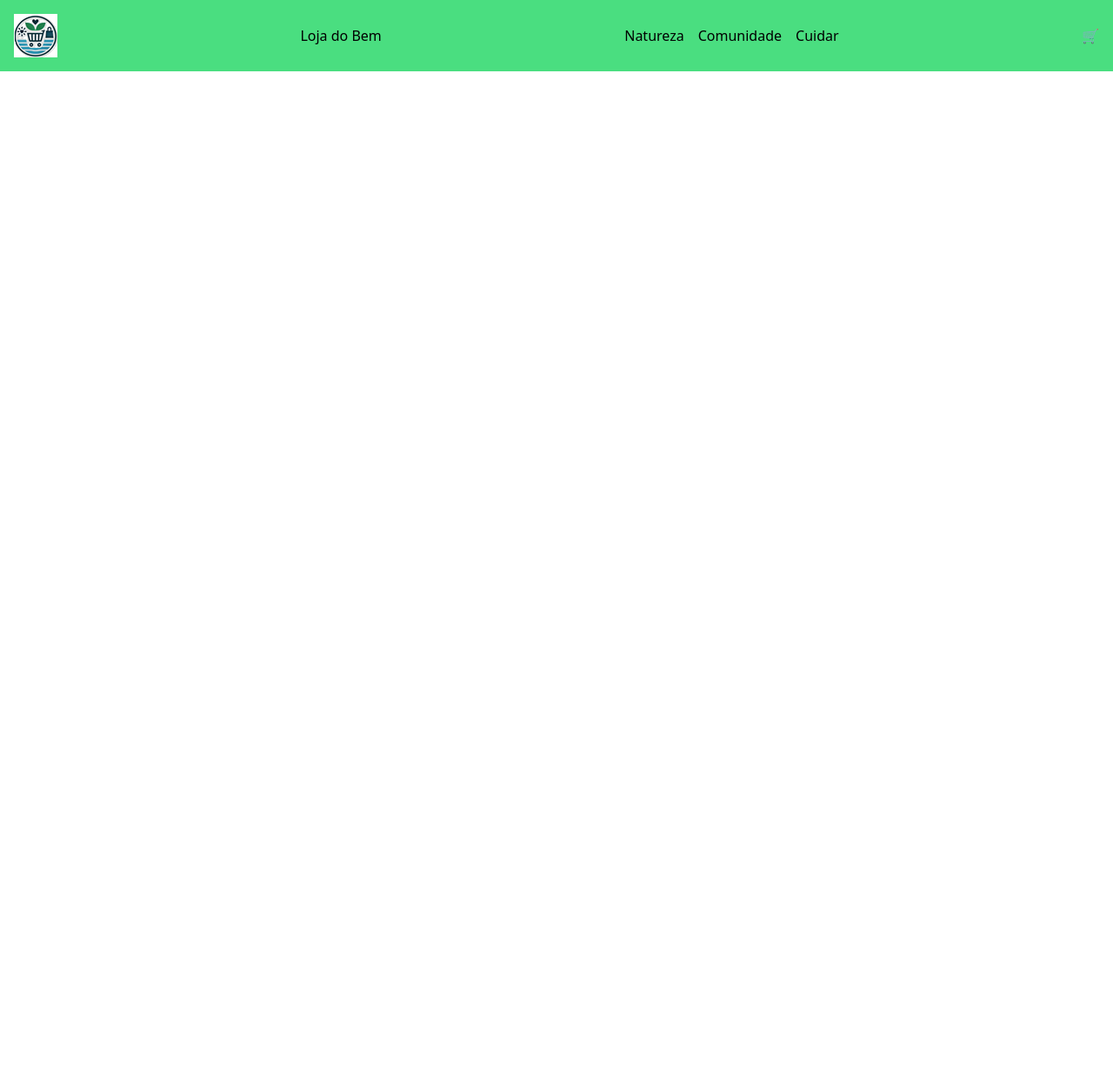
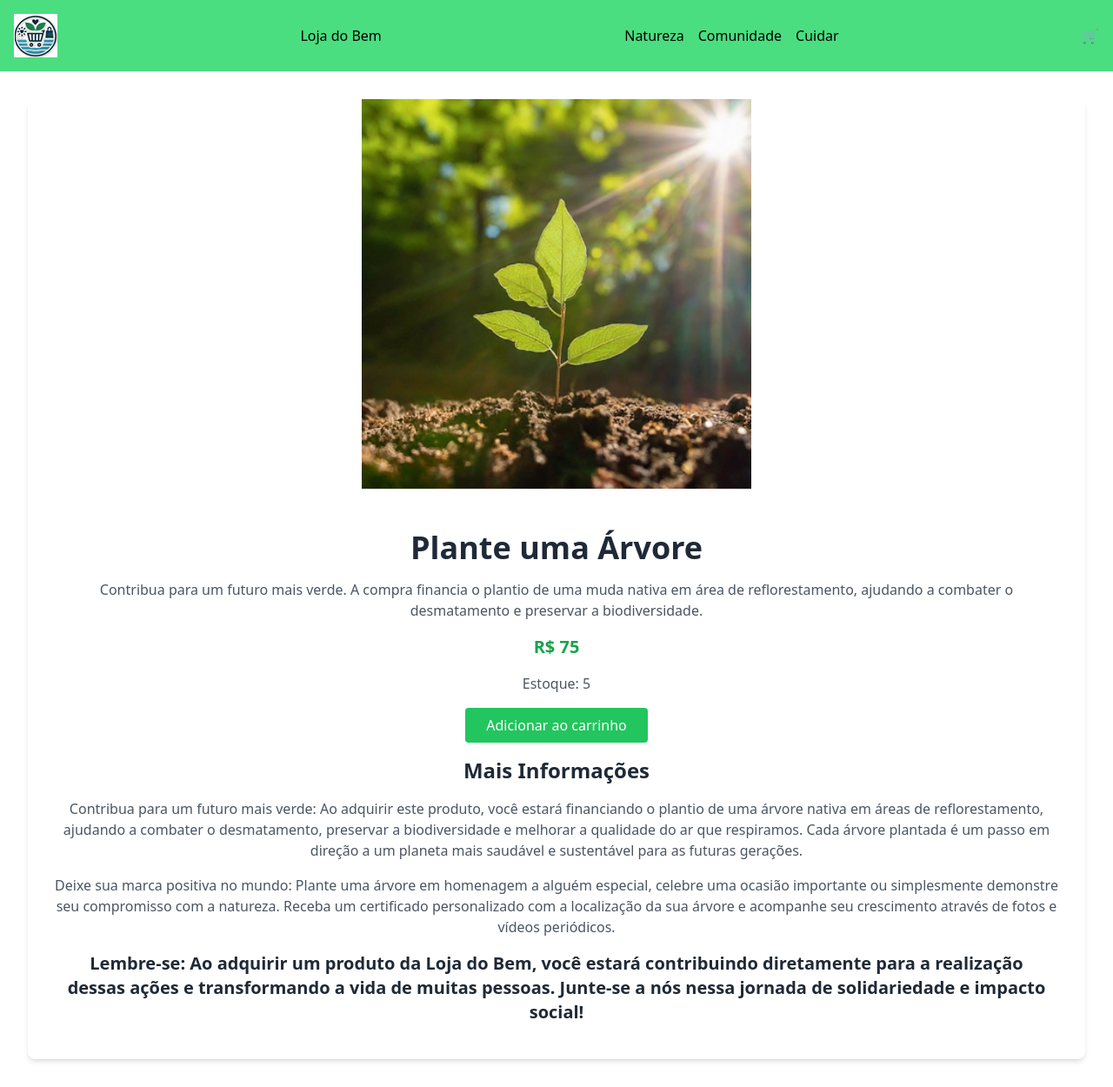
Before and after one commit to Gferracioli/LojadoBem, a React (Create React App) app: page /item/1 in a window 1280 px wide. Shown: the whole page at 87% size. Before the commit the page ends 800 px from the top, so only its background shows below. Built offline with nearby package versions, Linux system fonts and the light colour scheme.

Commit message:
acertei os paths e detalhes iniciais

```diff
--- a/src/components/ItemList.tsx
+++ b/src/components/ItemList.tsx
@@ -37,7 +37,6 @@ const styles = {
         display: 'grid',
         gridTemplateColumns: 'repeat(auto-fill, minmax(300px, 1fr))',
         gap: '0.5rem',
-
     },
 };
 
--- a/src/components/NavBar.tsx
+++ b/src/components/NavBar.tsx
@@ -14,7 +14,7 @@ const NavBar = () => {
 
         <div className="flex items-center space-x-4">
           {data.categorias.map((categoria) => (
-            <Link key={categoria.id} to={`/category/${categoria.id}`}>
+            <Link key={categoria.id} to={`/categoria/${categoria.id}`}>
               {categoria.nome}
             </Link>
           ))}
--- a/src/data/produtos.json
+++ b/src/data/produtos.json
@@ -2,15 +2,15 @@
   "categorias": [
     {
       "id": 1,
-      "nome" : "Natureza"
+      "nome": "Natureza"
     },
     {
       "id": 2,
-      "nome" : "Comunidade"
+      "nome": "Comunidade"
     },
     {
       "id": 3,
-      "nome" : "Cuidar"
+      "nome": "Cuidar"
     }
   ],
   "produtos": [
@@ -18,73 +18,89 @@
       "id": 1,
       "nome": "Plante uma Árvore",
       "descricao": "Contribua para um futuro mais verde. A compra financia o plantio de uma muda nativa em área de reflorestamento, ajudando a combater o desmatamento e preservar a biodiversidade.",
+      "detalhe1": "Contribua para um futuro mais verde: Ao adquirir este produto, você estará financiando o plantio de uma árvore nativa em áreas de reflorestamento, ajudando a combater o desmatamento, preservar a biodiversidade e melhorar a qualidade do ar que respiramos. Cada árvore plantada é um passo em direção a um planeta mais saudável e sustentável para as futuras gerações.",
+      "detalhe2": "Deixe sua marca positiva no mundo: Plante uma árvore em homenagem a alguém especial, celebre uma ocasião importante ou simplesmente demonstre seu compromisso com a natureza. Receba um certificado personalizado com a localização da sua árvore e acompanhe seu crescimento através de fotos e vídeos periódicos.",
       "price": 75,
       "imagemUrl": "/assets/img/plantar.webp",
       "estoque": 5,
-    "categoria" : 1
+      "categoria": 1
     },
     {
       "id": 2,
       "nome": "Revitalize um Parquinho",
       "descricao": " Devolva a alegria às crianças. A compra financia a reforma de um parquinho em área carente, incluindo pintura, reparos nos brinquedos e instalação de novos equipamentos, proporcionando um espaço seguro e divertido para a comunidade.",
+      "detalhe1": "Devolva a alegria às crianças: Ajude a transformar um parquinho abandonado em um espaço seguro e divertido para as crianças da comunidade brincarem e se desenvolverem. Com sua contribuição, poderemos revitalizar os brinquedos, pintar os muros com cores vibrantes e criar um ambiente acolhedor para todos.",
+      "detalhe2": "Promova a inclusão e a acessibilidade: Acreditamos que todas as crianças merecem ter acesso a espaços de lazer adequados. Por isso, buscamos adaptar os parquinhos para que sejam acessíveis a crianças com deficiência, garantindo que todos possam desfrutar da alegria de brincar ao ar livre.",
       "price": 400,
       "imagemUrl": "/assets/img/playground.webp",
       "estoque": 3,
-    "categoria" : 2
+      "categoria": 2
     },
     {
       "id": 3,
       "nome": "Pinte uma Faixa de Pedestres:",
       "descricao": "Promova a segurança no trânsito. A compra financia a pintura e revitalização de uma faixa de pedestres desgastada, garantindo a visibilidade e segurança dos pedestres.",
+      "detalhe1": "Incentive a segurança no trânsito: Ajude a tornar as ruas mais seguras para pedestres, especialmente crianças e idosos, ao contribuir para a pintura e revitalização de faixas de pedestres em áreas de grande circulação. Com cores vibrantes e sinalização clara, podemos conscientizar motoristas e prevenir acidentes.",
+      "detalhe2": "Transforme a paisagem urbana: Além de promover a segurança, a pintura de faixas de pedestres também pode contribuir para a revitalização estética das cidades. Com designs criativos e mensagens inspiradoras, podemos transformar as ruas em espaços mais agradáveis e convidativos para todos.",
       "price": 130,
       "imagemUrl": "/assets/img/faixa_de_pedestre.webp",
       "estoque": 2,
-    "categoria" : 2
+      "categoria": 2
     },
     {
       "id": 4,
       "nome": "Doe uma Cesta Básica",
       "descricao": "Combata a fome na sua cidade. A compra financia a doação de uma cesta básica completa para uma família em situação de vulnerabilidade alimentar, garantindo o acesso a alimentos essenciais.",
+      "detalhe1": "Combata a fome e a insegurança alimentar: Com a sua doação, uma família em situação de vulnerabilidade receberá uma cesta básica completa, com alimentos nutritivos e essenciais para garantir uma alimentação digna e saudável. Sua generosidade fará a diferença na vida de quem mais precisa.",
+      "detalhe2": "Promova a solidariedade e a esperança: A doação de uma cesta básica vai além do simples ato de fornecer alimentos. É uma demonstração de compaixão e apoio, que leva esperança e conforto a famílias que enfrentam dificuldades. Juntos, podemos construir uma sociedade mais justa e igualitária.",
       "price": 58,
       "imagemUrl": "/assets/img/Cesta_basica.webp",
       "estoque": 20,
-    "categoria" : 3
+      "categoria": 3
     },
     {
       "id": 5,
       "nome": "Monte um Kit de Higiene",
       "descricao": "Promova a saúde e o bem-estar. A compra financia a montagem de um kit de higiene pessoal contendo itens essenciais como sabonete, escova de dentes, creme dental, shampoo, condicionador e absorventes, que será doado a pessoas em situação de rua ou abrigos.",
+      "detalhe1": "Cultive a sustentabilidade e o bem-estar: Contribua para a criação de um jardim comunitário, um espaço verde e produtivo onde a comunidade poderá cultivar alimentos orgânicos, ervas medicinais e flores, promovendo a saúde, a educação ambiental e a convivência social.",
+      "detalhe2": "Transforme espaços ociosos em áreas de vida: Um jardim comunitário pode revitalizar terrenos abandonados, transformando-os em áreas de beleza, aprendizado e conexão com a natureza. Junte-se a nós para construir um futuro mais verde e sustentável para todos.",
       "price": 15,
       "imagemUrl": "/assets/img/kit_higiene.webp",
       "estoque": 150,
-    "categoria" : 3
+      "categoria": 3
     },
     {
       "id": 6,
       "nome": "Construa um Jardim Comunitário",
       "descricao": "Crie um espaço verde e de convivência. A compra financia a criação de um jardim comunitário em um espaço público ocioso, transformando-o em um local de lazer, cultivo de alimentos e integração da comunidade.",
+      "detalhe1": "Preserve a beleza natural: Ajude a manter nossas praias e parques limpos e livres de lixo, contribuindo para a preservação da fauna e flora locais e garantindo que todos possam desfrutar desses espaços de lazer e contato com a natureza.",
+      "detalhe2": "Conscientize sobre a importância da preservação ambiental: Ao participar de mutirões de limpeza, você estará não apenas contribuindo para a limpeza do ambiente, mas também incentivando a comunidade a adotar práticas mais sustentáveis e responsáveis em relação ao descarte de resíduos.",
       "price": 3000,
       "imagemUrl": "/assets/img/horta_comunitaria.webp",
       "estoque": 1,
-    "categoria" : 2
+      "categoria": 2
     },
     {
       "id": 7,
       "nome": "Prepare uma Refeição Solidária",
       "descricao": " Ofereça uma refeição quente e nutritiva. A compra financia o preparo e a distribuição de uma refeição completa para pessoas em situação de rua ou vulnerabilidade alimentar. A Loja do Bem pode organizar um evento em parceria com voluntários para cozinhar e distribuir as refeições em locais estratégicos da cidade.",
+      "detalhe1": "Promova a saúde e a dignidade: Com a sua ajuda, podemos montar kits de higiene completos, contendo itens essenciais como sabonete, escova de dentes, pasta de dente, shampoo, condicionador, absorventes e outros produtos de higiene pessoal, para serem distribuídos a pessoas em situação de rua ou vulnerabilidade social.",
+      "detalhe2": "Restaure a autoestima e a confiança: O acesso a produtos de higiene básica é fundamental para a saúde física e mental, além de contribuir para a autoestima e a reinserção social de pessoas em situação de vulnerabilidade. Sua colaboração pode fazer a diferença na vida de alguém.",
       "price": 12,
       "imagemUrl": "/assets/img/refeicao.webp",
       "estoque": 50,
-    "categoria" : 3
+      "categoria": 3
     },
     {
       "id": 8,
       "nome": "Limpe uma Praia ou Parque",
       "descricao": "Preserve o meio ambiente. A compra financia um mutirão de limpeza em uma praia ou parque, removendo o lixo e promovendo a conscientização ambiental na comunidade.",
+      "detalhe1": "Compartilhe o alimento e o afeto: Ajude a preparar e servir refeições nutritivas e saborosas para pessoas em situação de rua ou vulnerabilidade social. Com sua colaboração, poderemos levar não apenas alimento, mas também carinho e atenção a quem mais precisa.",
+      "detalhe2": "Fortaleça os laços comunitários: A preparação e o compartilhamento de refeições solidárias são uma oportunidade de unir pessoas de diferentes origens e realidades em torno de um objetivo comum: combater a fome e promover a inclusão social. Juntos, podemos construir um mundo mais justo e acolhedor para todos.",
       "price": 500,
       "imagemUrl": "/assets/img/limpeza_praia.webp",
       "estoque": 2,
-    "categoria" : 1
+      "categoria": 1
     }
   ]
 }
--- a/src/index.tsx
+++ b/src/index.tsx
@@ -15,7 +15,7 @@ root.render(
   <Routes>
     <Route path="/" element={<Home />} />
     <Route path="/categoria/:id" element={<Home />} />
-    <Route path="/iteem/:id" element={<Detalhes />} />
+    <Route path="/item/:id" element={<Detalhes />} />
   </Routes>
 </BrowserRouter>
 );
--- a/src/pages/detalhes/index.tsx
+++ b/src/pages/detalhes/index.tsx
@@ -1,54 +1,80 @@
-import React, { useEffect, useState } from 'react';
-import { useParams } from 'react-router-dom';
-import data from '../../data/produtos.json';
-
+import React, { useEffect, useState } from "react";
+import { useParams } from "react-router-dom";
+import produtos from "../../data/produtos.json";
 interface Produto {
   id: number;
   nome: string;
   descricao: string;
+  detalhe1: string;
+  detalhe2: string;
   price: number;
   imagemUrl: string;
   estoque: number;
   categoria: number;
 }
 
-const Detalhes = () => {
+const DetalhesProduto = () => {
+  const { id } = useParams<{ id: string }>(); // Captura o ID do item pela URL
+  const [produto, setProduto] = useState<Produto | undefined>();
   const [loading, setLoading] = useState(true);
-    const [item, setItem] = useState<Produto | undefined>();
-    const { id } = useParams<{ id: string }>();
 
   useEffect(() => {
-        setLoading(true);
-
-        const info = new Promise<Produto | undefined>((resolve) => {
+    const getProduto = new Promise<Produto | undefined>((resolve) => {
       setTimeout(() => {
-                resolve(data.produtos.find((product) => product.id === Number(id)));
-            }, 500);
+        const itemEncontrado = produtos.produtos.find(
+          (item) => item.id === Number(id)
+        );
+        resolve(itemEncontrado);
+      }, 500); // Simulação de carregamento
     });
 
-        info.then((resp) => {
+    getProduto.then((data) => {
+      setProduto(data);
       setLoading(false);
-            setItem(resp);
     });
   }, [id]);
 
-    if (loading) return <p>Carregando...</p>;
+  if (loading) return <p className="text-center mt-5">Carregando produto...</p>;
 
-    if (!item) return <p>Produto não encontrado</p>;
+  if (!produto)
+    return <p className="text-center mt-5">Produto não encontrado</p>;
 
   return (
-        <div className="p-4">
+    <div className="container mx-auto p-8">
+      <div className="flex flex-col items-center bg-white shadow-md rounded-lg overflow-hidden">
+        {/* Centralizando e limitando a largura da imagem */}
         <img
-                src={item.imagemUrl}
-                alt={item.nome}
-                className="w-full h-64 object-cover rounded"
+          src={produto.imagemUrl}
+          alt={produto.nome}
+          className="w-full max-w-md h-auto object-cover mx-auto mb-6"
         />
-            <h1 className="text-2xl font-bold mt-4">{item.nome}</h1>
-            <p className="text-gray-700 mt-2">{item.descricao}</p>
-            <p className="text-gray-700 mt-2">Preço: R$ {item.price}</p>
-            <p className="text-gray-700 mt-2">Estoque: {item.estoque}</p>
+        <div className="p-6 text-center">
+          <h1 className="text-4xl font-bold text-gray-800 mb-4">
+            {produto.nome}
+          </h1>
+          <p className="text-gray-600 mb-4">{produto.descricao}</p>
+          <p className="text-xl font-semibold text-green-600 mb-4">
+            R$ {produto.price}
+          </p>
+          <p className="text-gray-600 mb-4">Estoque: {produto.estoque}</p>
+          <button className="bg-green-500 text-white px-6 py-2 rounded hover:bg-green-600 transition">
+            Adicionar ao carrinho
+          </button>
+          <h2 className="text-2xl font-bold text-gray-800 mb-4 m-4">
+            Mais Informações
+          </h2>
+          <p className="text-gray-600 mb-4">{produto.detalhe1}</p>
+          <p className="text-gray-600 mb-4">{produto.detalhe2}</p>
+          <h2 className="text-xl font-bold text-gray-800 mb-4 m-4">
+            Lembre-se: Ao adquirir um produto da Loja do Bem, você estará
+            contribuindo diretamente para a realização dessas ações e
+            transformando a vida de muitas pessoas. Junte-se a nós nessa jornada
+            de solidariedade e impacto social!
+          </h2>
+        </div>
+      </div>
     </div>
   );
 };
 
-export default Detalhes;
+export default DetalhesProduto;
--- a/src/pages/home/index.tsx
+++ b/src/pages/home/index.tsx
@@ -4,7 +4,7 @@ import ItemListContainer from "../../components/ItemListContainer";
 const Home: React.FC = () => {
   return (
     <div>
-      <ItemListContainer greeting="" />
+      <ItemListContainer />
     </div>
   );
 };
```
Also changed, not shown: src/components/ItemListContainer.tsx (+20 -8 lines), src/components/listadeproduto.jsx (deleted, +0 -32 lines). Lines whose indentation alone changed are shown as unchanged.
